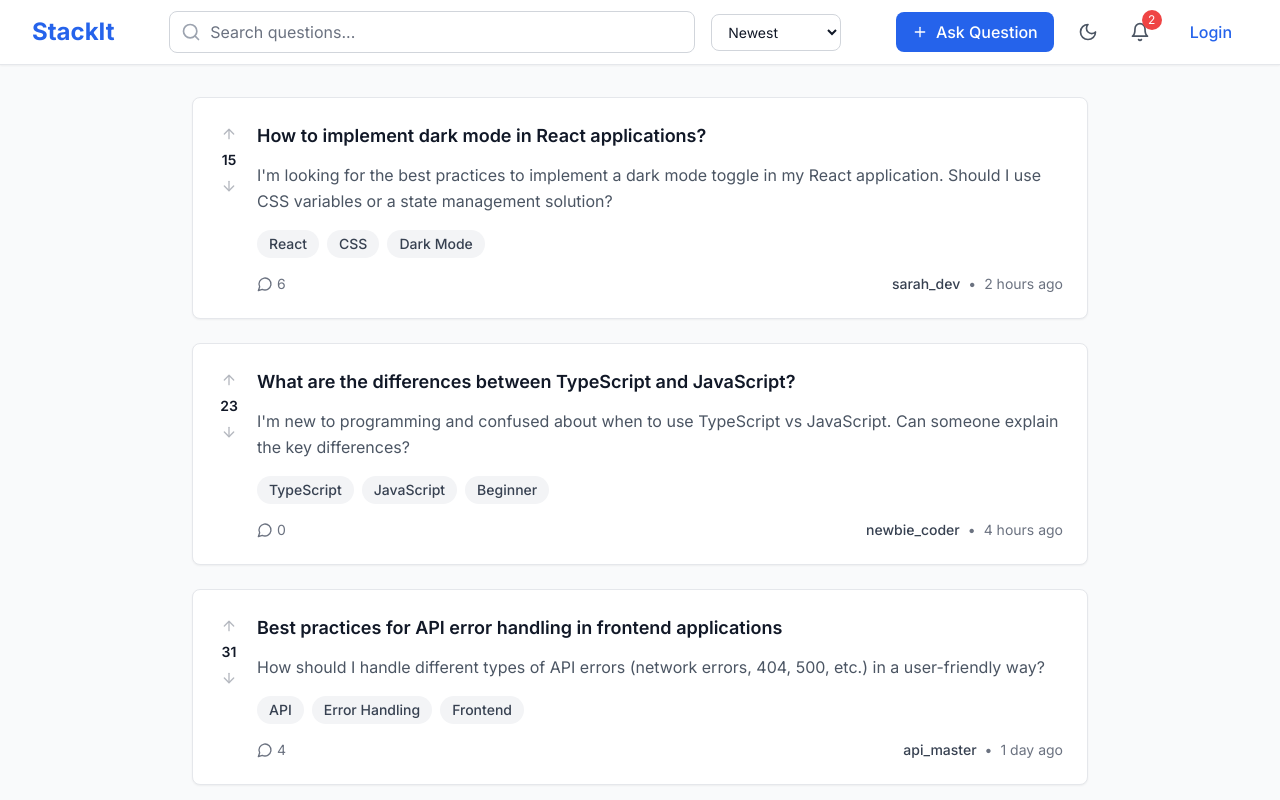
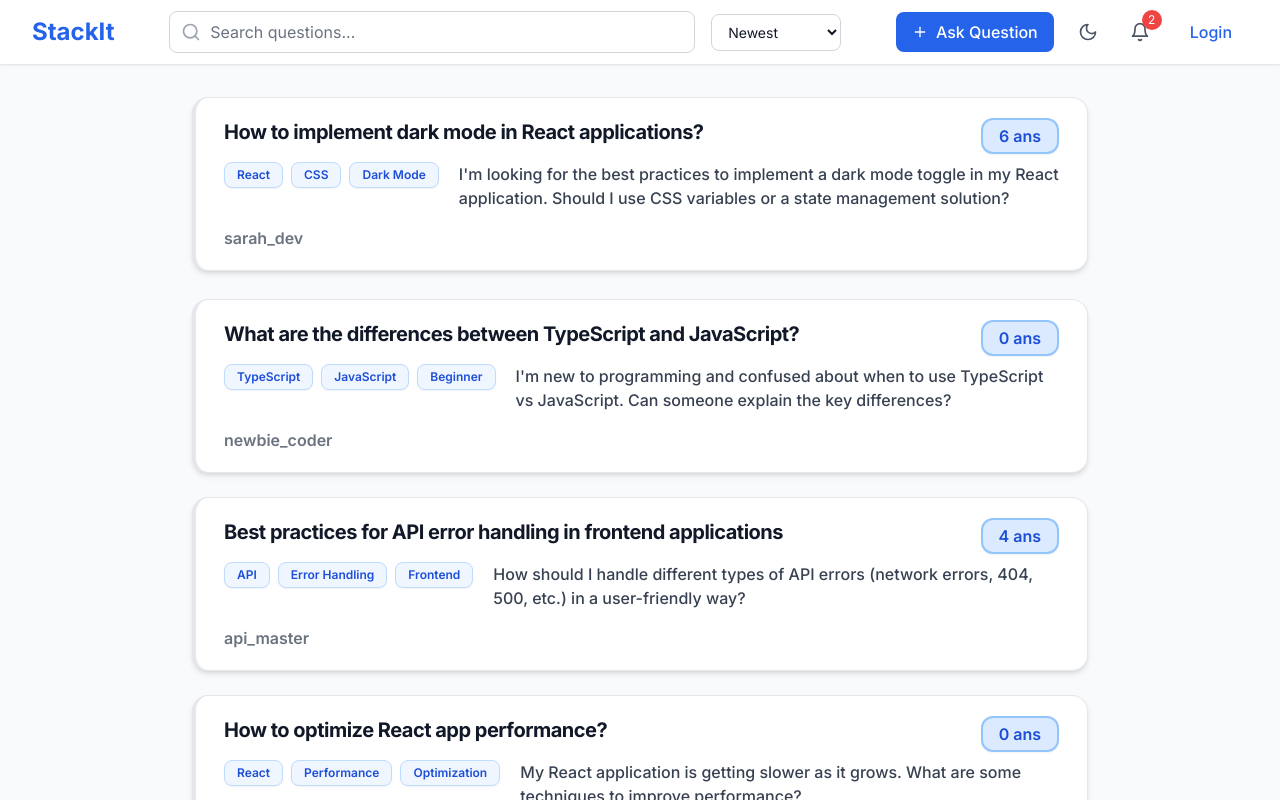
Before and after one commit to Nirmit1705/stackit, a React (Vite) app in the folder client/: page / in a window 1280 px wide. Shown: the top 800 px of the page. Built offline with nearby package versions, Linux system fonts and the light colour scheme.

Commit message:
Update QuestionCard

```diff
--- a/client/src/components/QuestionCard.tsx
+++ b/client/src/components/QuestionCard.tsx
@@ -1,5 +1,5 @@
 import React from 'react';
-import { ArrowUp, ArrowDown, MessageCircle } from 'lucide-react';
+import { MessageCircle } from 'lucide-react';
 import { Question } from '../types';
 
 interface QuestionCardProps {
@@ -9,95 +9,58 @@ interface QuestionCardProps {
   user: any;
 }
 
-const QuestionCard: React.FC<QuestionCardProps> = ({ question, onClick, onVote, user }) => {
+const QuestionCard: React.FC<QuestionCardProps> = ({ question, onClick }) => {
   const truncateText = (text: string, maxLength: number) => {
     if (text.length <= maxLength) return text;
     return text.slice(0, maxLength) + '...';
   };
 
-  const handleVote = (e: React.MouseEvent, type: 'up' | 'down') => {
-    e.stopPropagation();
-    if (user.isLoggedIn) {
-      onVote(question.id, type);
-    }
-  };
-
   return (
     <div
-      className="bg-white dark:bg-gray-800 rounded-lg shadow-sm border border-gray-200 dark:border-gray-700 p-6 hover:shadow-md hover:border-blue-300 dark:hover:border-blue-600 transition-all cursor-pointer"
+      className="relative bg-white dark:bg-gray-800 rounded-2xl border-l-4 border-blue-400 shadow-md hover:shadow-lg border border-gray-200 dark:border-gray-700 px-4 sm:px-7 py-4 sm:py-5 mb-6 sm:mb-7 flex flex-col transition-all duration-200 hover:bg-blue-50/40 dark:hover:bg-blue-900/10 cursor-pointer"
+      onClick={onClick}
     >
-      <div className="flex gap-4">
-        {/* Voting Section */}
-        <div className="flex flex-col items-center space-y-1 flex-shrink-0">
-          <button
-            onClick={(e) => handleVote(e, 'up')}
-            disabled={!user.isLoggedIn}
-            className={`p-1 rounded-full transition-colors ${
-              question.isUserUpvoted
-                ? 'bg-blue-100 dark:bg-blue-900 text-blue-600 dark:text-blue-400'
-                : 'hover:bg-gray-100 dark:hover:bg-gray-700 text-gray-500 dark:text-gray-400'
-            } ${!user.isLoggedIn ? 'cursor-not-allowed opacity-50' : ''}`}
-            title={user.isLoggedIn ? 'Upvote' : 'Login to vote'}
-          >
-            <ArrowUp className="w-4 h-4" />
-          </button>
-
-          <span className="font-semibold text-gray-900 dark:text-gray-100 text-sm">
-            {question.upvotes}
-          </span>
-
-          <button
-            onClick={(e) => handleVote(e, 'down')}
-            disabled={!user.isLoggedIn}
-            className={`p-1 rounded-full transition-colors ${
-              question.isUserDownvoted
-                ? 'bg-red-100 dark:bg-red-900 text-red-600 dark:text-red-400'
-                : 'hover:bg-gray-100 dark:hover:bg-gray-700 text-gray-500 dark:text-gray-400'
-            } ${!user.isLoggedIn ? 'cursor-not-allowed opacity-50' : ''}`}
-            title={user.isLoggedIn ? 'Downvote' : 'Login to vote'}
-          >
-            <ArrowDown className="w-4 h-4" />
-          </button>
-        </div>
-
-        {/* Question Content */}
-        <div className="flex-1" onClick={onClick}>
-          <h3 className="text-lg font-semibold text-gray-900 dark:text-gray-100 mb-3 hover:text-blue-600 dark:hover:text-blue-400 transition-colors">
+      {/* Top: Title, then Answer Count (stacked on mobile) */}
+      <div className="flex flex-col sm:flex-row sm:items-start sm:justify-between gap-1 sm:gap-2">
+        <div className="flex flex-col flex-1 min-w-0">
+          <h3 className="text-lg sm:text-xl font-extrabold text-gray-900 dark:text-gray-100 mb-1 sm:mb-2 tracking-tight break-words">
             {question.title}
           </h3>
-
-          <p className="text-gray-600 dark:text-gray-300 mb-4 leading-relaxed">
-            {truncateText(question.description, 150)}
-          </p>
-
-          {/* Tags */}
-          <div className="flex flex-wrap gap-2 mb-4">
-            {question.tags.map((tag, index) => (
+          {/* On mobile, answer badge below title */}
+          <div className="flex sm:hidden mt-1">
+            <span className="rounded-xl border-2 border-blue-300 bg-blue-100 dark:bg-blue-900/40 text-blue-700 dark:text-blue-200 px-3 py-1 text-sm font-semibold shadow-sm whitespace-nowrap">
+              {question.answers.length} ans
+            </span>
+          </div>
+        </div>
+        {/* On desktop, answer badge right-aligned */}
+        <div className="hidden sm:flex items-center sm:ml-4">
+          <span className="rounded-xl border-2 border-blue-300 bg-blue-100 dark:bg-blue-900/40 text-blue-700 dark:text-blue-200 px-4 py-1 text-base font-semibold shadow-sm whitespace-nowrap">
+            {question.answers.length} ans
+          </span>
+        </div>
+      </div>
+      {/* Tags, then Description (stacked on mobile) */}
+      <div className="flex flex-col sm:flex-row items-start gap-2 sm:gap-5 mt-2 mb-2">
+        <div className="flex flex-wrap gap-2 mb-1 sm:mb-2 w-full sm:w-auto">
+          {question.tags.slice(0, 3).map((tag, index) => (
             <span
               key={index}
-                className="px-3 py-1 bg-gray-100 dark:bg-gray-700 text-gray-700 dark:text-gray-300 text-sm rounded-full font-medium hover:bg-gray-200 dark:hover:bg-gray-600 transition-colors"
+              className="px-3 py-1 border border-blue-200 bg-blue-50 dark:bg-blue-900/30 text-blue-700 dark:text-blue-200 text-xs rounded-lg font-semibold shadow-sm"
             >
               {tag}
             </span>
           ))}
         </div>
-
-          {/* Footer */}
-          <div className="flex items-center justify-between text-sm text-gray-500 dark:text-gray-400">
-            <div className="flex items-center space-x-4">
-              <div className="flex items-center space-x-1">
-                <MessageCircle className="w-4 h-4" />
-                <span>{question.answers.length}</span>
+        <div className="flex-1 min-w-0 w-full mt-1 sm:mt-0">
+          <p className="text-gray-700 dark:text-gray-200 text-sm sm:text-base leading-relaxed font-medium break-words">
+            {truncateText(question.description, 180)}
+          </p>
         </div>
       </div>
-
-            <div className="flex items-center space-x-2">
-              <span className="font-medium text-gray-700 dark:text-gray-300">{question.username}</span>
-              <span>•</span>
-              <span>{question.timestamp}</span>
-            </div>
-          </div>
-        </div>
+      {/* Bottom Row: Username */}
+      <div className="mt-2 text-gray-500 dark:text-gray-400 text-sm sm:text-base font-semibold">
+        {question.username}
       </div>
     </div>
   );
```
Lines whose indentation alone changed are shown as unchanged.
